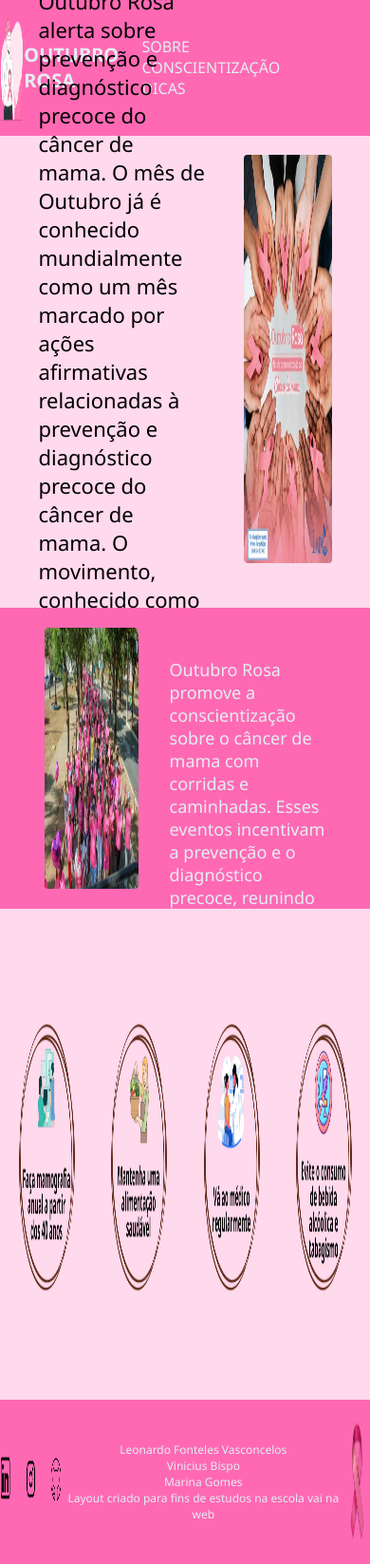
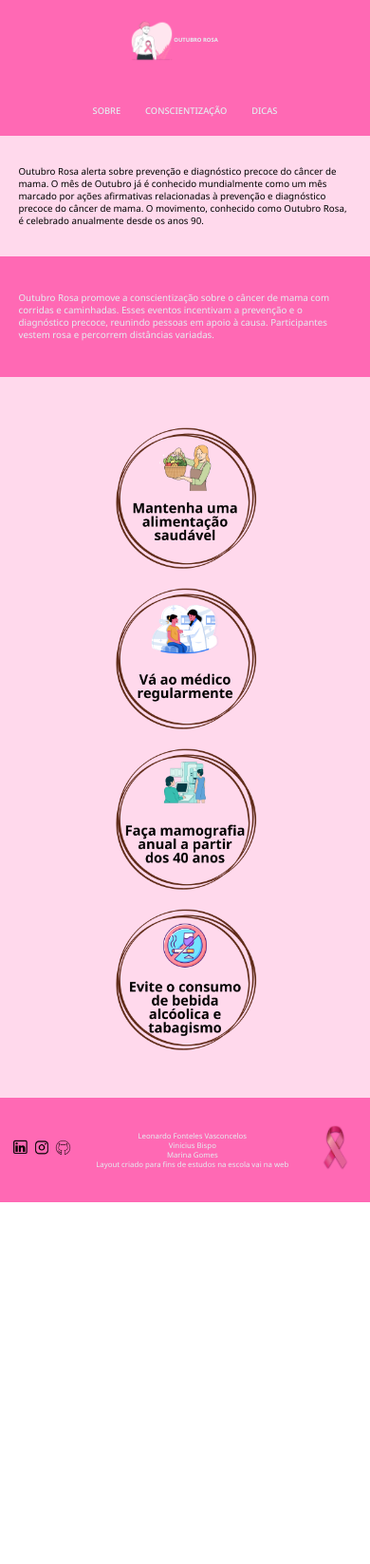
Before and after one commit to leonardofv/outubro_rosa_vai_na_web, a plain HTML site: page index.html in a window 390 px wide. Shown: the whole page at 95% size. After the commit the page ends 1266 px from the top, so only its background shows below. Drawn offline with Linux system fonts and the light colour scheme.

Commit message:
refatorei o código e adicionei responsividade. ainda falta refatorar para tirar códigos desnecessários

```diff
--- a/index.html
+++ b/index.html
@@ -9,71 +9,64 @@
 </head>
 
 <body>
+    <main>
         <header>
-        <div class="ContainerHeader">
+            <div class="containerHeader">
                 <img class="imagemHeader" src="imagens/cancer-de-mama 1.png" alt="imagem-cancer-de-mama">
                 <h2>OUTUBRO ROSA</h2>
             </div>
-        <nav>
-            <a href="">SOBRE</a>
-            <a href="">CONSCIENTIZAÇÃO</a>
-            <a href="">DICAS</a>
+            <nav class="containerNav">
+                <ul>
+                    <li><a href="">SOBRE</a></li>
+                    <li><a href="">CONSCIENTIZAÇÃO</a></li>
+                    <li><a href="">DICAS</a></li>
+                </ul>
             </nav>
         </header>
 
-    <main>
-        <section class="container-voce-sabe">
-            <div class="p-voce-sabe">
+        <section class="section01">
+            <div class="paragrafo">
                 <p>Outubro Rosa alerta sobre prevenção e diagnóstico precoce do câncer de mama. O mês de Outubro já é
                     conhecido mundialmente como um mês marcado por ações afirmativas relacionadas à prevenção e
-                    diagnóstico precoce do câncer de mama. O movimento, conhecido como Outubro Rosa, é celebrado
-                    anualmente desde os anos 90.</p>
+                    diagnóstico
+                    precoce do câncer de mama. O movimento, conhecido como Outubro Rosa, é celebrado anualmente desde os
+                    anos 90.</p>
             </div>
-
-            <div class="imagem-voce-sabe">
-                <img src="imagens/Voce-sabe-o-que-e-outubro-rosa 1.png" alt="imagem você sabe o que é o outubro rosa">
-            </div>
+            <img src="imagens/Voce-sabe-o-que-e-outubro-rosa 1.png" alt="imagem de mãoes com simbolo do outubro rosa" />
         </section>
 
-        <article class="multirao">
-            <div class="imagem-multirao">
-                <img src="imagens/3d361f1e-37ee-4a0b-a2b1-511fcab9f666 1.png" alt="imagem-multirão-outubro-rosa">
-            </div>
-            <div class="p-multirao">
+        <section class="section02">
+            <img src="imagens/3d361f1e-37ee-4a0b-a2b1-511fcab9f666 1.png" alt="passiata outubro rosa" />
+            <div class="paragrafo02">
                 <p>Outubro Rosa promove a conscientização sobre o câncer de mama com corridas e caminhadas. Esses
                     eventos incentivam a prevenção e o diagnóstico precoce, reunindo pessoas em apoio à causa.
                     Participantes vestem rosa e percorrem distâncias variadas.</p>
             </div>
-        </article>
+        </section>
 
-        <section class="informacoes">
-            <img class="informacoes-item" src="imagens/grid/imagemMamografia 1.png" alt="">
-            <img class="informacoes-item" src="imagens/grid/imagemAlimentaçãoSaudável 1.png" alt="">
-            <img class="informacoes-item" src="imagens/grid/imagemConsultaMedica 1.png" alt="">
-            <img class="informacoes-item" src="imagens/grid/imagemProibidoBebereFumar 1.png" alt="">
-        </section>
+        <div class="info">
+            <img src="imagens/grid/imagemAlimentaçãoSaudável 1.png" alt="">
+            <img src="imagens/grid/imagemConsultaMedica 1.png" alt="">
+            <img src="imagens/grid/imagemMamografia 1.png" alt="">
+            <img src="imagens/grid/imagemProibidoBebereFumar 1.png" alt="">
+        </div>
     </main>
-
     <footer class="rodape">
-        <div class="icones">
-            <a href="https://www.linkedin.com/in/leonardo-fonteles/" target="_blank"><img class="icones-sociais" src="imagens/icons/linkedin.png" alt="icone linkedin"></a>
-            <a href="https://instagram.com/leonardo_fonteles" target="_blank"><img class="icones-sociais" src="imagens/icons/instagram.png" alt="icone instagram"></a>
-            <a href="https://github.com/leonardofv" target="_blank"><img class="icones-sociais" src="imagens/icons/st-github 1.png" alt="icone git hub"></a>
+        <div class="icones-sociais">
+            <a href=""><img src="imagens/icons/linkedin.png" alt=""></a>
+            <a href=""><img src="imagens/icons/instagram.png" alt=""></a>
+            <a href=""><img src="imagens/icons/st-github 1.png" alt=""></a>
         </div>
-
-        <div class="informacoes-autor">
+        <div class="paragrafos">
             <p>Leonardo Fonteles Vasconcelos</p>
             <p>Vinicius Bispo</p>
             <p>Marina Gomes</p>
             <p>Layout criado para fins de estudos na escola vai na web</p>
         </div>
-
-        <div class="icone-outubro-rosa">
-            <img src="imagens/icons/outubro-rosa 1.png" alt="icone outubro rosa">
+        <div class="img-outubro-rosa">
+            <img src="imagens/icons/outubro-rosa 1.png" alt="">
         </div>
-
     </footer>
-
 </body>
 
 </html>
--- a/style.scss
+++ b/style.scss
@@ -5,135 +5,293 @@
     padding: 0;
     box-sizing: border-box;
     font-family: "Noto Sans", sans-serif;
+    list-style: none;
+    text-decoration: none;
 }
 
-//-----------------------------
-.ContainerHeader {
+header {
+    background-color: #ff69b4;
+    height: 14.9vh;
+    display: flex;
+    justify-content: space-around;
+    align-items: center;
+    .containerHeader {
         display: flex;
         align-items: center;
-    .imagemHeader {
-        width: 6.5vw;
-        height: 14.3vh;
-    }
+        width: 30vw;
         h2 {
-        font-size: 20px;
+            font-size: 1.5vw;
             color: #E4EEF1;
+
         }
     }
 
-header {
+    .containerNav {
+        width: 30vw;
+        ul {
             display: flex;
-    justify-content: space-around;
+            justify-content: space-between;
             align-items: center;
-    background-color: #FF69B4;
-    height: 16.9vh;
             a {
-        text-decoration: none;
-        margin: 20px;
+                font-size: 1.4vw;
+                font-weight: 500;
                 color: #E4EEF1;
+
             }
             a:hover {
-        border-bottom: 1px solid white;
+                border-bottom: 2px solid #ffd9ec;
+            }
+        }
+    }
+}
+//-------------------------------------------------------------------------------
+
+.section01 {
+    background-color: #ffd9ec;
+    height: 54.2vh;
+    display: flex;
+    justify-content: space-evenly;
+    align-items: center;
+    .paragrafo {
+        width: 38.2vw;
+        height: 38.1vh;
+        display: flex;
+        align-items: center;
+        p {
+            font-size: 1.6vw;
+        }
+    }
+    img {
+        width: 24vw;
+        height: 47vh;
     }
 }
 
-//--------------------------------
-
-main {
-    display: flex;
-    flex-direction: column;
-    justify-content: space-around;
-    background-color: #FFD9EC;
-}
-
-.container-voce-sabe {
-    display: flex;
-    background: #FFD9EC;
-    width: 100%;
-    justify-content: space-evenly;
-    padding: 20px 0;
-    .p-voce-sabe {
-        width: 45.2vw;
-        height: 54.2vh;
-        font-size: 22px; //tamanho era 25 mas ficou muito grande no Chrome
-        font-weight: 400;
-        display: flex;
-        align-items: center;
-    }
-    .imagem-voce-sabe img {
-        width: 23.7vw;
-        height: 51vh;
-        border-radius: 4px;
-    }
-}
-//--------------------------------
-
-.multirao {
+.section02 {
+    background-color: #ff69b4;
+    height: 37.6vh;
     display: flex;
     justify-content: space-evenly;
     align-items: center;
-    background-color:#FF69B4;
-    padding: 15px;
-    height: 37.6vh;
-    .imagem-multirao img {
-        width: 25.4vw;
-        height: 32.6vh;
-        border-radius: 4px;
+    .paragrafo02 {
+        width: 42.1vw;
         display: flex;
         align-items: center;
-    }
-    .p-multirao {
-        width: 42.1vw;
-        height: 25vh;
+        p {
+            font-size: 1.6vw;
             color: #E4EEF1;
-        font-size: 18px;
-        //fonte ficou muito grande no Chrome
+
         }
     }
-//---------------------------------------
+    img {
+        width: 27.4vw;
+        height: 33.6vh;
+    }
+}
 
-.informacoes {
+.info {
+    background-color: #ffd9ec;
     height: 61.2vh;
     display: grid;
     grid-template-columns: repeat(4, 1fr);
     align-items: center;
     justify-items: center;
-    background-color: #FFD9EC;
-    .informacoes-item {
+}
+
+.rodape {
+    background-color: #ff69b4;
+    height: 20ouvh;
+    display: flex;
+    align-items: center;
+    justify-content: space-around;
+    .icones-sociais {
         width: 16vw;
-        height: 35vh;
+        display: flex;
+        justify-content: space-between;
+        align-items: center;
+        img {
+            width: 3.5vw;
         }
     }
-//--------------------------------
-
-.rodape {
-    height: 20.5vh;
-    background-color: #FF69B4;
-    display: flex;
-    justify-content: space-around;
-    align-items: center;
-
-    .icones {
-        display: flex;
-        gap: 15px;
-        .icones-sociais {
-            width: 3vw;
-            height: 6.2vh;
+    .paragrafos {
+        p {
+            color: #E4EEF1;
+            font-size: 1.2vw;
+            text-align: center;
+        }
     }
 }
 
-    .informacoes-autor {
-        text-align: center;
-        color: #E4EEF1;
-        font-size: 12px;
+//------------------------------------------------------------------------------
+
+//@medias
+
+//imagem da head e parágrafo da section1
+@media (max-width: 900px) {
+    .containerHeader {
+        img {
+            width: 12vw;
         }
-
-    .icone-outubro-rosa {
+    }
+    .section01 {
+        .paragrafo {
             display: flex;
             align-items: center;
-        img {
-            width: 6.8vw;
-            height: 15.6vh;
         }
     }
 }
+
+//retirar imagem da section01
+@media (max-width: 1200px) {
+    .section01 {
+        height: 40vh;
+        .paragrafo {
+            width: 80vw;
+            display: flex;
+            align-items: center;
+        }
+        img {
+            display: none;
+        }
+    }
+    .section02 {
+        height: 20vh;
+        img {
+            display: none;
+        }
+    }
+}
+
+//ajustando section01
+@media (min-width: 801px) and (max-width: 1200px) {
+    .section01 {
+        height: 20vh;
+        .paragrafo {
+            height: 10vh;
+        }
+    }
+    .section02 {
+        height: 20vh;
+        .paragrafo02 {
+            width: 80vw;
+            height: 15vh;
+        }
+    }
+}
+
+//paragráfo da section1
+@media (min-width: 501px) and (max-width: 800px) {
+    .section01 {
+        height: 20vh;
+        .paragrafo {
+            width: 70vw;
+            height: 20vh;
+            p {
+                font-size: 2vw;
+            }
+        }
+    }
+    .section02 {
+        height: 20vh;
+        .paragrafo02 {
+            width: 70vw;
+            height: 20vh;
+            p {
+                font-size: 2vw;
+            }
+        }
+    }
+}
+
+//smartphones
+@media (max-width: 500px) {
+    header {
+        flex-direction: column;
+        height: 17vh;
+        .containerNav {
+            width: 50vw;
+            ul {
+                a {
+                    font-size: 2.4vw;
+                }
+            }
+        }
+        img {
+            width: 12vw;
+        }
+    }
+    .section01 {
+        height: 15vh;
+        .paragrafo {
+            width: 90vw;
+            height: 20vh;
+            p {
+                font-size: 2.5vw;
+            }
+        }
+    }
+    .section02 {
+        height: 15vh;
+        .paragrafo02 {
+            width: 90vw;
+            p {
+                font-size: 2.5vw;
+            }
+        }
+    }
+}
+
+//-------------------------------------
+//Grid
+
+@media (min-width: 650px) and (max-width: 1000px) {
+    .info {
+        grid-template-columns: repeat(2, 1fr);
+        height: 90vh;
+    }
+    .rodape {
+        height: 15vh;
+        .icones-sociais {
+            img {
+                width: 3.5vw;
+            }
+        }
+        .paragrafos {
+            p {
+                font-size: 2vw;
+            }
+        }
+    }
+}
+
+@media (max-width: 649px) {
+    .info {
+        grid-template-columns: repeat(1, 1fr);
+        height: 100vh;
+        padding: 5vh 0;
+        img {
+            width: 40vw;
+        }
+    }
+    .info {
+        height: 90vh;
+    }
+    .rodape {
+        height: 13vh;
+        .icones-sociais {
+            img {
+                width: 4.5vw;
+            }
+        }
+        .paragrafos {
+            p {
+                font-size: 2vw;
+            }
+        }
+        .img-outubro-rosa {
+            img {
+                width: 12vw;
+            }
+        }
+    }
+}
```
Also changed, not shown: style.css, 1 other file. Lines whose indentation alone changed are shown as unchanged.
